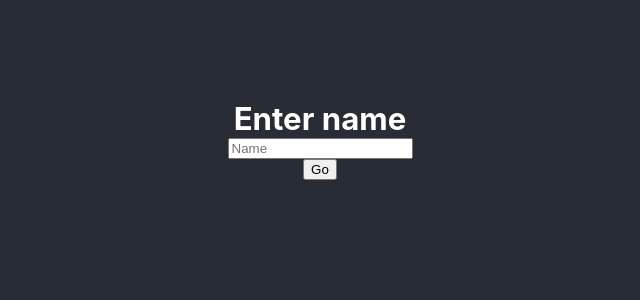
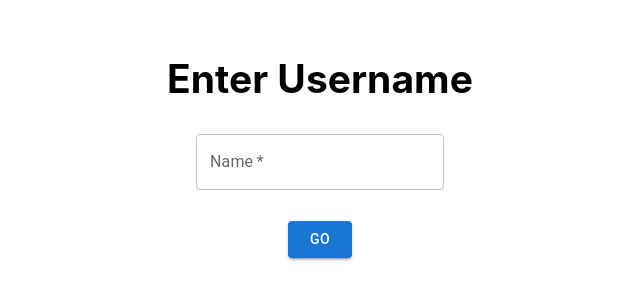
Before and after one commit to Real-Artisan/my-chat, a React (Create React App) app: page / in a window 1280 px wide. Shown: the part 260-560 px from the top of the page, without its empty margins (320-960 px from the left). Built offline with nearby package versions, Linux system fonts and the light colour scheme.

Commit message:
front page Layout

```diff
--- a/public/index.html
+++ b/public/index.html
@@ -5,6 +5,7 @@
     <link rel="icon" href="%PUBLIC_URL%/favicon.ico" />
     <meta name="viewport" content="width=device-width, initial-scale=1" />
     <meta name="theme-color" content="#000000" />
+    <meta name="viewport" content="initial-scale=1, width=device-width" />
     <meta
       name="description"
       content="Web site created using create-react-app"
--- a/src/App.css
+++ b/src/App.css
@@ -14,7 +14,6 @@
 }
 
 .App-header {
-  background-color: #282c34;
   min-height: 100vh;
   display: flex;
   flex-direction: column;
@@ -29,7 +28,11 @@
 }
 .name {
   font-weight: bold;
-  font-size: larger;
+  color: #000;
+}
+.input {
+  color: white;
+  outline: white;
 }
 
 @keyframes App-logo-spin {
--- a/src/App.js
+++ b/src/App.js
@@ -1,13 +1,21 @@
 import logo from './logo.svg';
 import './App.css';
+import Button from '@mui/material/Button';
+import TextField from '@mui/material/TextField';
 
 function App() {
   return (
     <div className="App">
       <header className="App-header">
-        <div className='name' >Enter name</div>
-        <input placeholder='Name' />
-        <button>Go</button>
+        <h2 className='name' >Enter Username</h2>
+        <TextField
+          className='input'
+          required
+          id="outlined-required"
+          label="Name"
+        />
+        <br></br>
+        <Button  variant="contained" >Go</Button>
       </header>
     </div>
   );
```
Also changed, not shown: src/avatar.svg (added).
